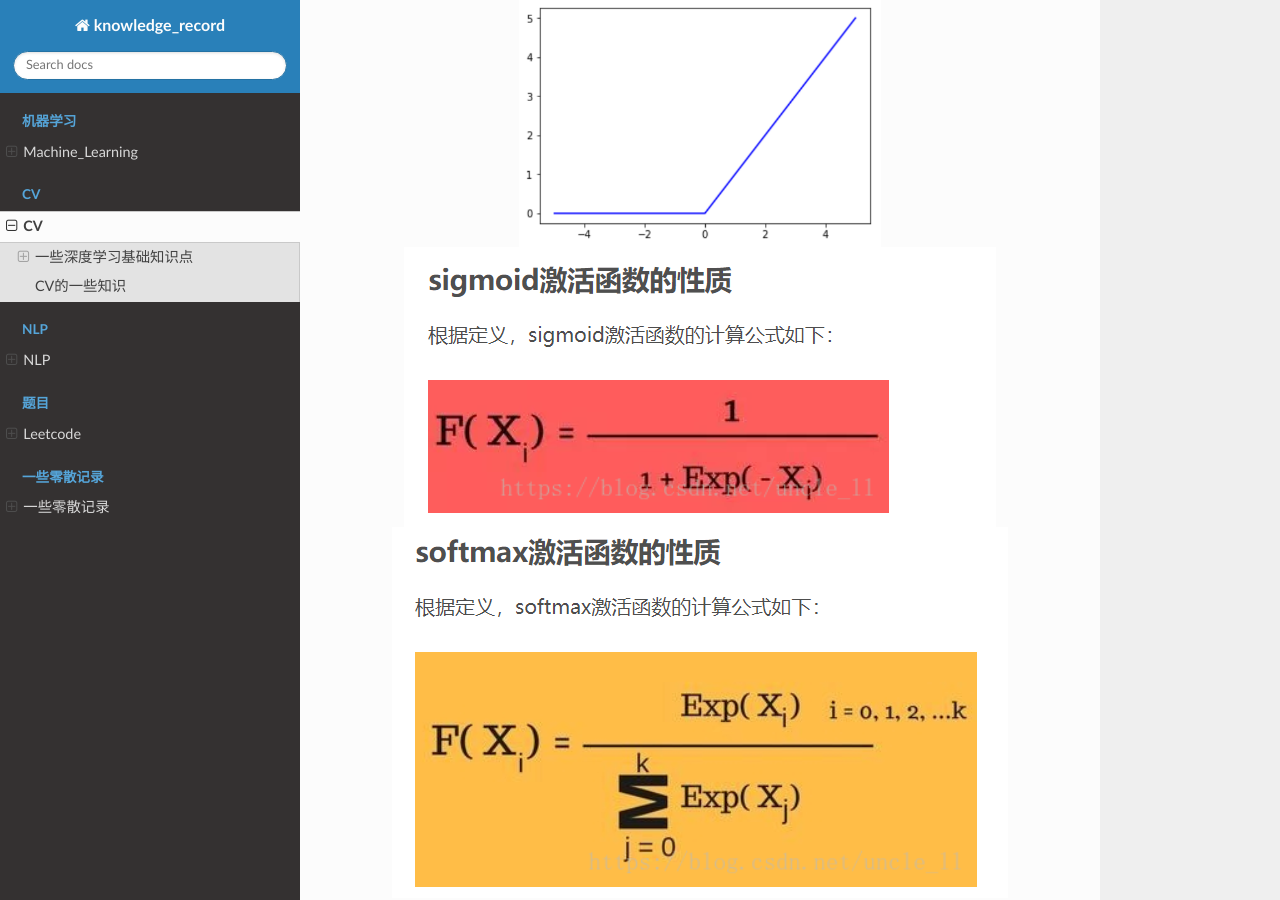
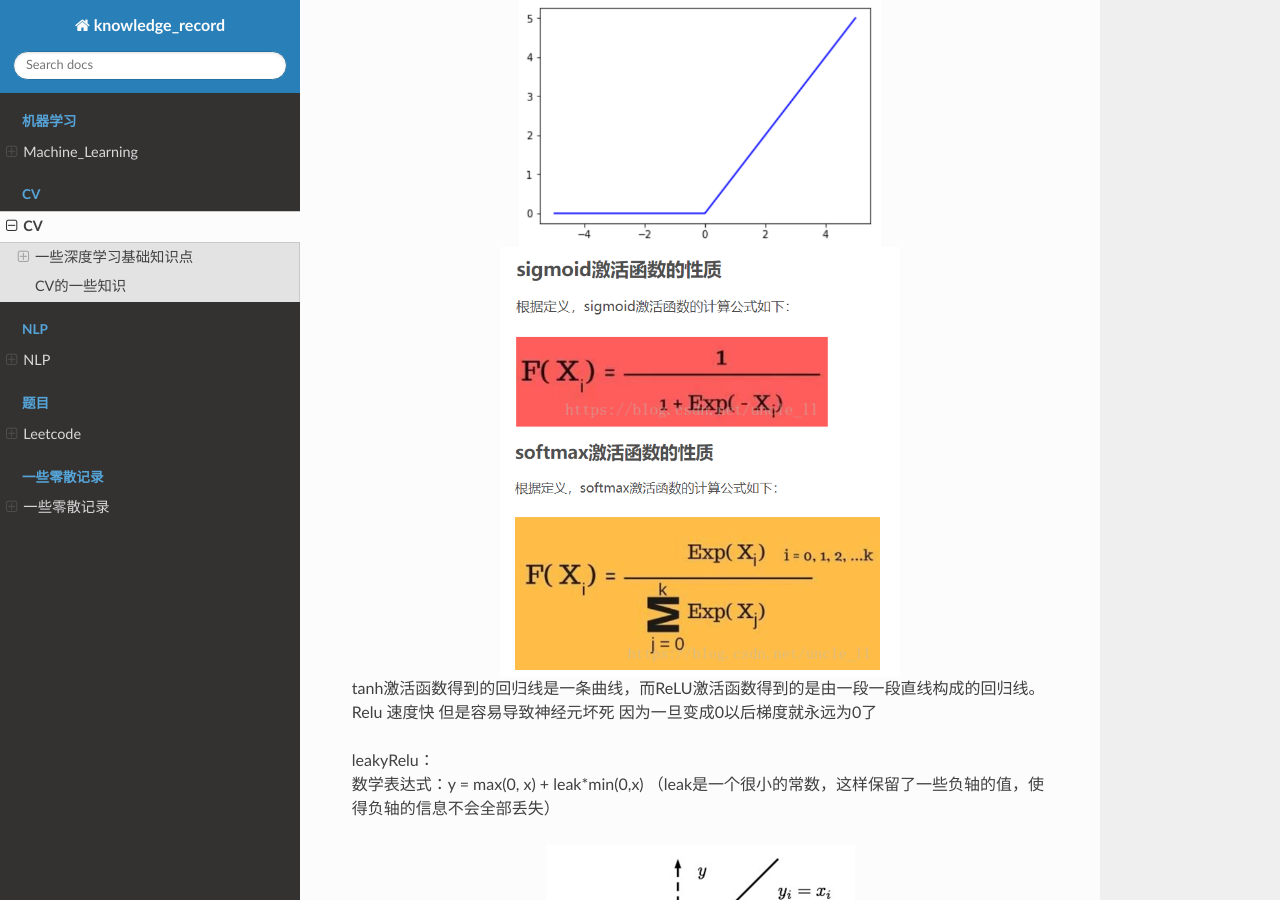
Before and after one commit to luochuankai-JHU/knowledge_record, a Sphinx documentation site: the page built from docs/cv/cv.rst, in a window 1280 px wide and 900 px high, scrolled down 1351 px. Built offline with Sphinx 7.4.7 and the Read the Docs theme 2.0.0, drawn with Linux system fonts in a browser that asks for light colours.

Commit message:
pic width

```diff
--- a/docs/cv/cv.rst
+++ b/docs/cv/cv.rst
@@ -62,9 +62,11 @@ Padding
 
 .. image:: ../../_static/cv/sigmoid.png
 	:align: center
+	:width: 400
 
 .. image:: ../../_static/cv/softmax.png
 	:align: center
+	:width: 400
 
 
 
```
